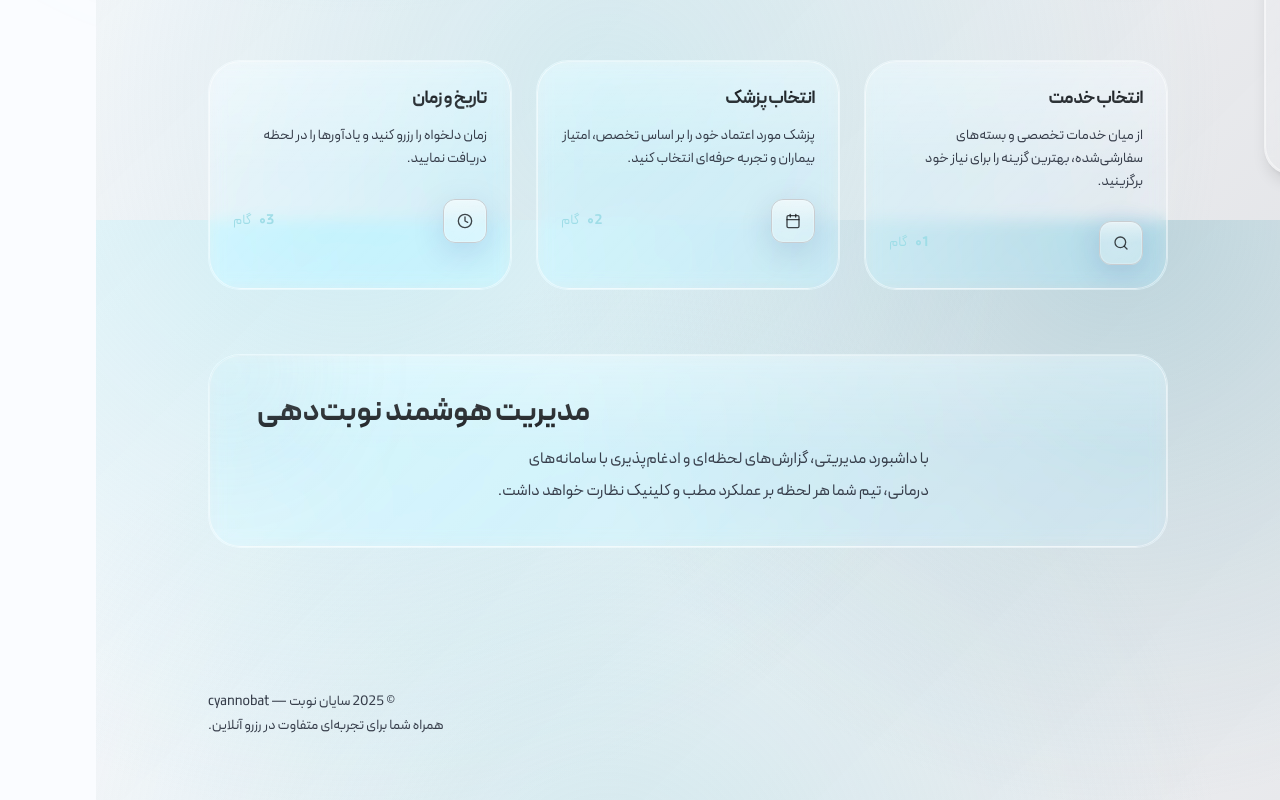
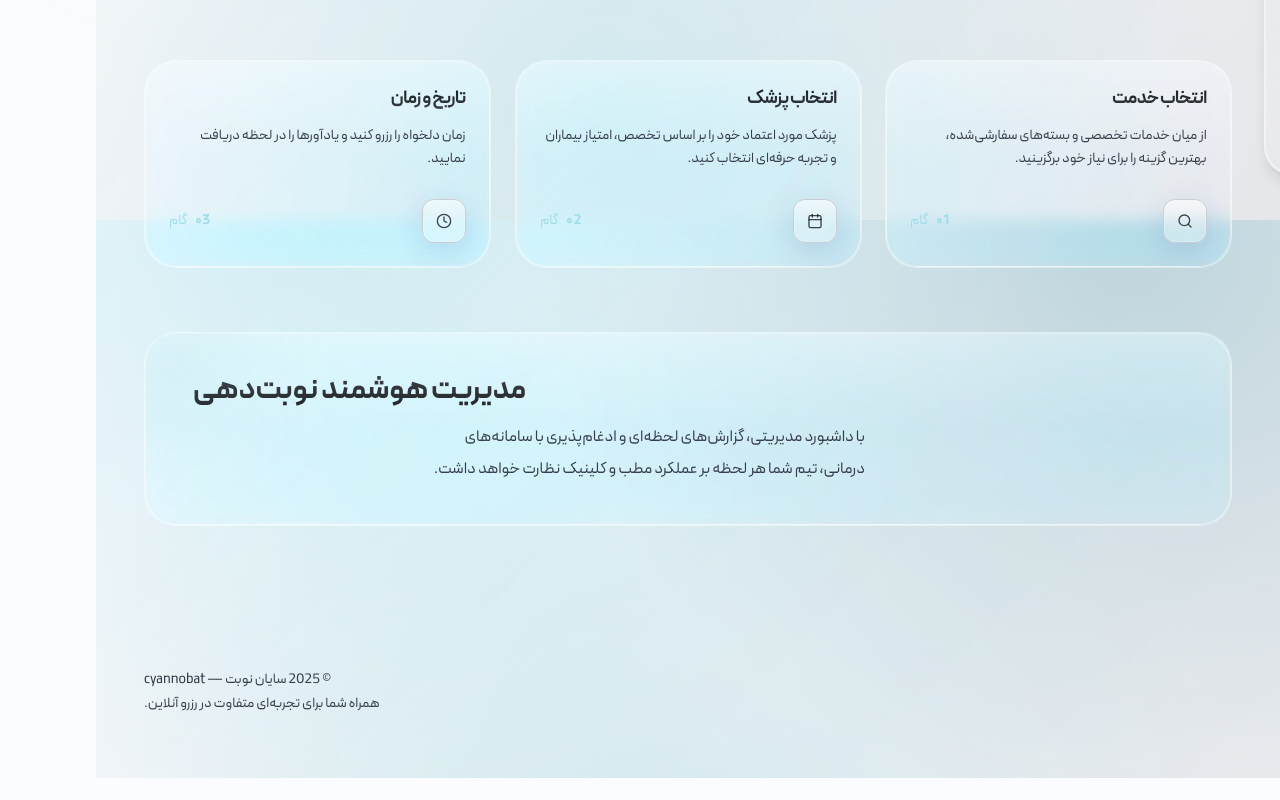
Before and after one commit to belforzedse/cyannobat, a Next.js app: page / in a window 1280 px wide. Shown: the part 580-1380 px from the top of the page. After the commit the page ends 1358 px from the top, so only its background shows below. Built offline with nearby package versions, Linux system fonts and the light colour scheme.

Commit message:
Expand site layout gutters

```diff
--- a/src/app/(site)/layout.tsx
+++ b/src/app/(site)/layout.tsx
@@ -24,10 +24,10 @@ const SiteLayout = ({ children }: { children: ReactNode }) => {
           className="pointer-events-none absolute inset-x-8 top-6 h-px bg-gradient-to-r from-transparent via-white/60 to-transparent opacity-60 -z-10 dark:via-white/15"
           aria-hidden
         />
-        <main className="relative mx-auto flex w-full max-w-6xl flex-col gap-12 px-6 pb-32 pt-8 sm:px-10 lg:px-12 lg:pb-16 lg:pr-[7.5rem] xl:pr-[9rem] 2xl:pr-[10.5rem]">
+        <main className="relative flex w-full flex-col gap-12 px-6 pb-32 pt-8 sm:px-10 lg:px-12 lg:pb-16 lg:pr-[7.5rem] xl:pr-[9rem] 2xl:pr-[10.5rem]">
           {children}
         </main>
-        <footer className="relative mx-auto flex w-full max-w-6xl flex-col items-end gap-1 px-6 pb-32 pt-8 text-right text-sm text-muted-foreground sm:px-10 lg:px-12 lg:pb-16 lg:pr-[7.5rem] xl:pr-[9rem] 2xl:pr-[10.5rem]">
+        <footer className="relative flex w-full flex-col items-end gap-1 px-6 pb-32 pt-8 text-right text-sm text-muted-foreground sm:px-10 lg:px-12 lg:pb-16 lg:pr-[7.5rem] xl:pr-[9rem] 2xl:pr-[10.5rem]">
           <span>© {new Date().getFullYear()} سایان نوبت — cyannobat</span>
           <span>همراه شما برای تجربه‌ای متفاوت در رزرو آنلاین.</span>
         </footer>
```
